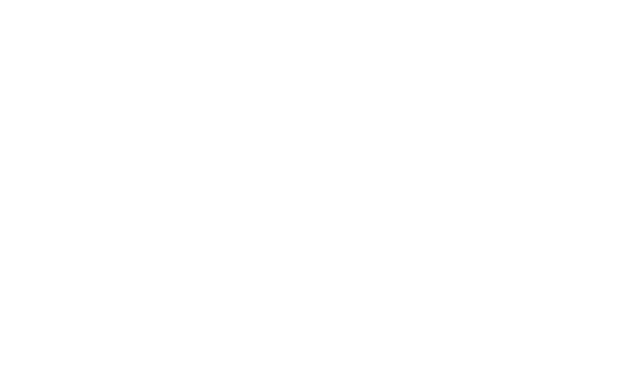
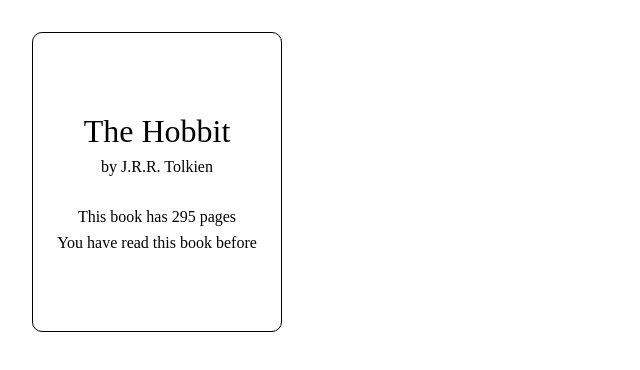
Before and after one commit to fguzman717/library, a plain HTML site: page index.html in a window 1280 px wide. Shown: the whole page, without its empty margins (0-640 px from the left). Drawn offline with Linux system fonts and the light colour scheme.

Commit message:
Added a Function That Displays a Card For Each Book

```diff
--- a/script.js
+++ b/script.js
@@ -1 +1,58 @@
-console.log("Successfully Linked!");
+const myLibrary = [];
+
+function Book(title, author, pages, read) {
+  if (!new.target) {
+    throw Error("Use the 'new' operator to call this constructor");
+  }
+  this.id = crypto.randomUUID();
+  this.title = title;
+  this.author = author;
+  this.pages = pages;
+  this.read = read;
+  this.info = function () {
+    let readBool = this.read ? "already read" : "not read yet";
+    console.log(
+      `${this.title} by ${this.author}, ${this.pages} pages, ${readBool}`
+    );
+  };
+}
+
+function addBookToLibrary(title, author, pages, read) {
+  const newBook = new Book(title, author, pages, read);
+  myLibrary.push(newBook);
+}
+
+const theHobbit = addBookToLibrary("The Hobbit", "J.R.R. Tolkien", 295, true);
+
+function displayBooks(array) {
+  return array.map((book) => {
+    let bookCard = document.createElement("div");
+    bookCard.classList.add("book-card");
+    document.body.appendChild(bookCard);
+
+    let bookTitle = document.createElement("div");
+    bookTitle.classList.add("book-title");
+    bookTitle.textContent = book.title;
+    bookCard.appendChild(bookTitle);
+
+    let bookAuthor = document.createElement("div");
+    bookAuthor.classList.add("book-details");
+    bookAuthor.textContent = `by ${book.author}`;
+    bookCard.appendChild(bookAuthor);
+
+    let bookPages = document.createElement("div");
+    bookPages.classList.add("book-details");
+    bookPages.textContent = `This book has ${book.pages} pages`;
+    bookCard.appendChild(bookPages);
+
+    let bookRead = document.createElement("div");
+    bookRead.classList.add("book-details");
+    bookRead.textContent = book.read
+      ? "You have read this book before"
+      : "You have not read this book yet";
+    bookCard.appendChild(bookRead);
+  });
+}
+
+console.log(myLibrary);
+displayBooks(myLibrary);
--- a/styles.css
+++ b/styles.css
@@ -3,3 +3,33 @@
   padding: 0;
   box-sizing: border-box;
 }
+
+.book-card {
+  border: 1px solid black;
+  border-radius: 10px;
+  height: 300px;
+  width: 250px;
+  margin: 2rem;
+  display: flex;
+  flex-direction: column;
+  justify-content: center;
+  align-items: center;
+}
+
+.book-title {
+  font-size: 2rem;
+  margin: 0.5rem;
+}
+
+.book-card > .book-details:nth-of-type(2) {
+  margin: 0 0.5rem;
+}
+
+.book-card > .book-details:nth-of-type(3) {
+  margin: 2rem 0.5rem 0;
+}
+
+.book-details {
+  font-size: 1rem;
+  margin: 0.5rem;
+}
```
